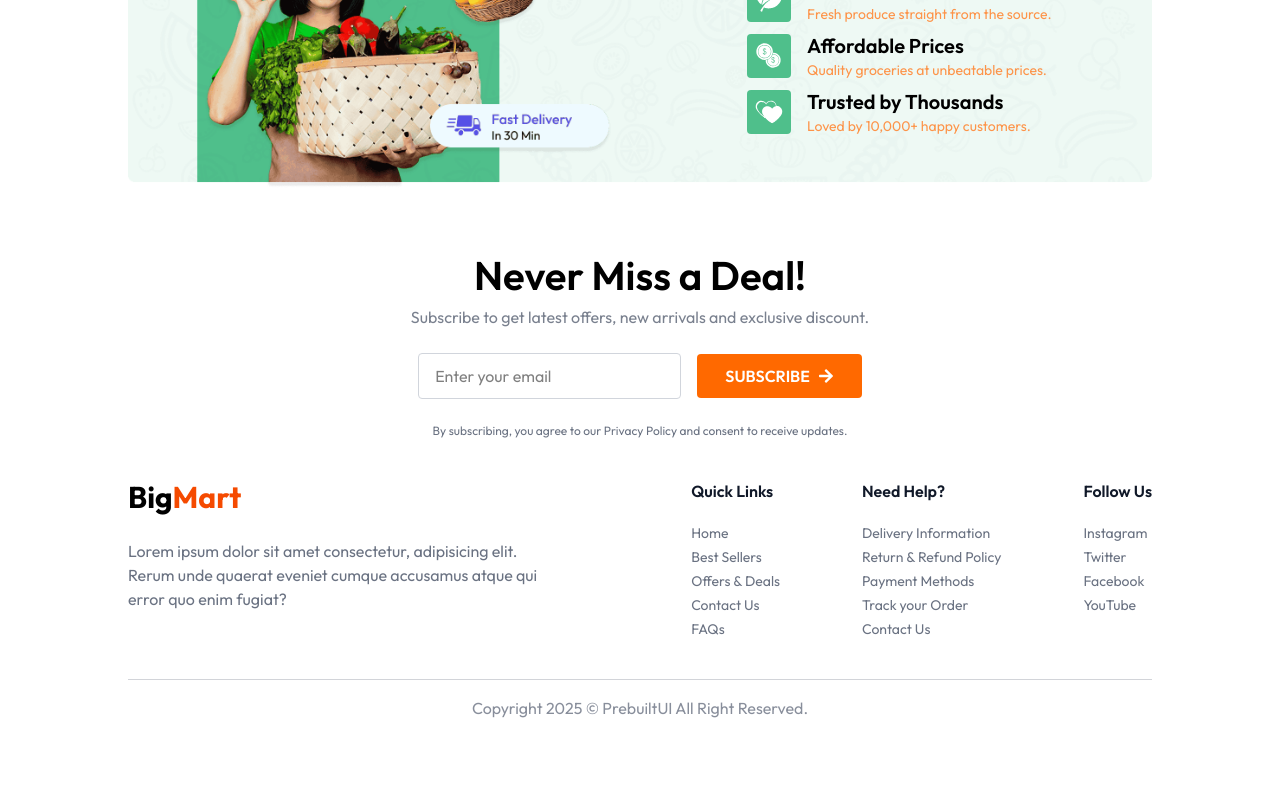
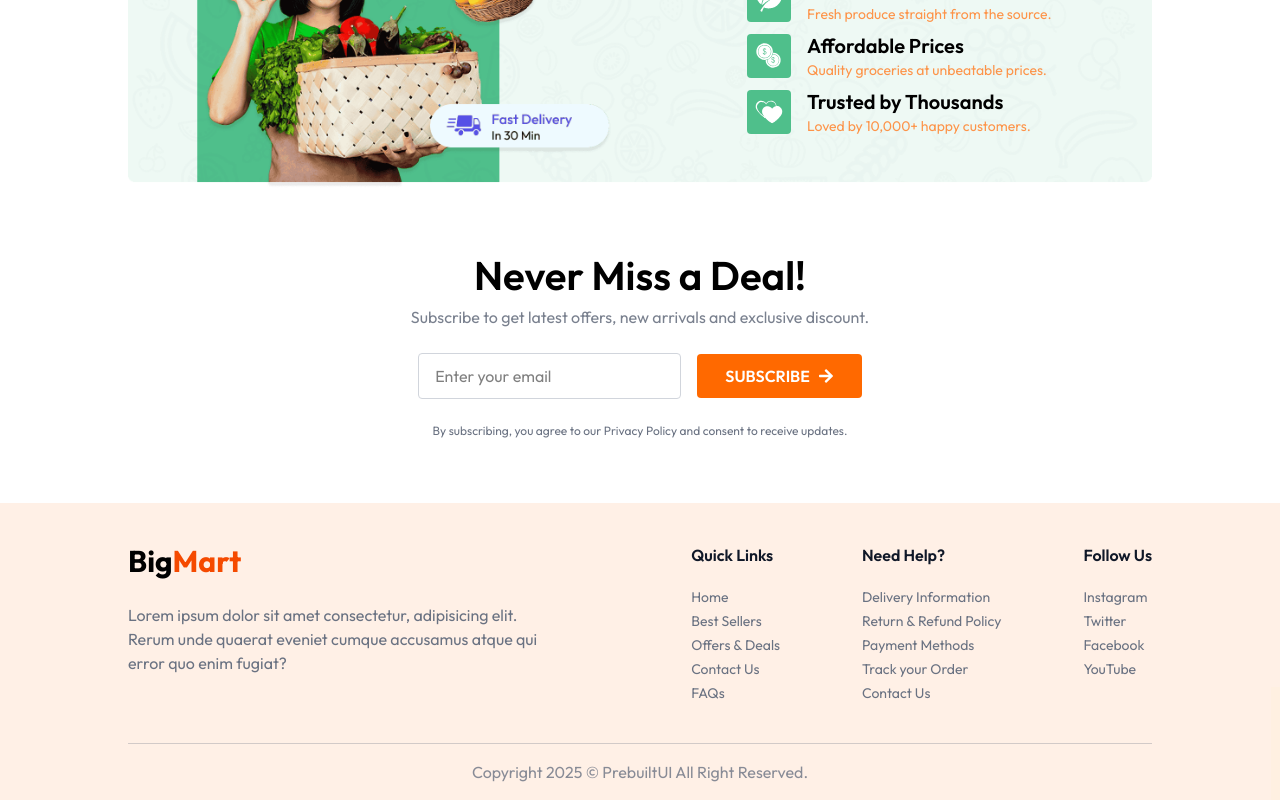
Before and after one commit to mukeshchau407/Grocery-Market, a React (Vite) app in the folder Frontend/: page / in a window 1280 px wide. Shown: the part 1600-2400 px from the top of the page. Before the commit the page ends 2336 px from the top, so only its background shows below. Built offline with nearby package versions, Linux system fonts and the light colour scheme.

Commit message:
initial commit

```diff
--- a/Frontend/src/components/Footer.jsx
+++ b/Frontend/src/components/Footer.jsx
@@ -21,7 +21,7 @@
   ];
 
   return (
-    <div className="px-6 md:px-16 lg:px-24 xl:px-32">
+    <div className="px-6 md:px-16 lg:px-24 xl:px-32 mt-16 bg-orange-500/10">
       <div className="flex flex-col md:flex-row items-start justify-between gap-10 py-10 border-b border-gray-500/30 text-gray-500">
         <div>
           <h2 className="text-black font-bold text-3xl">
```
